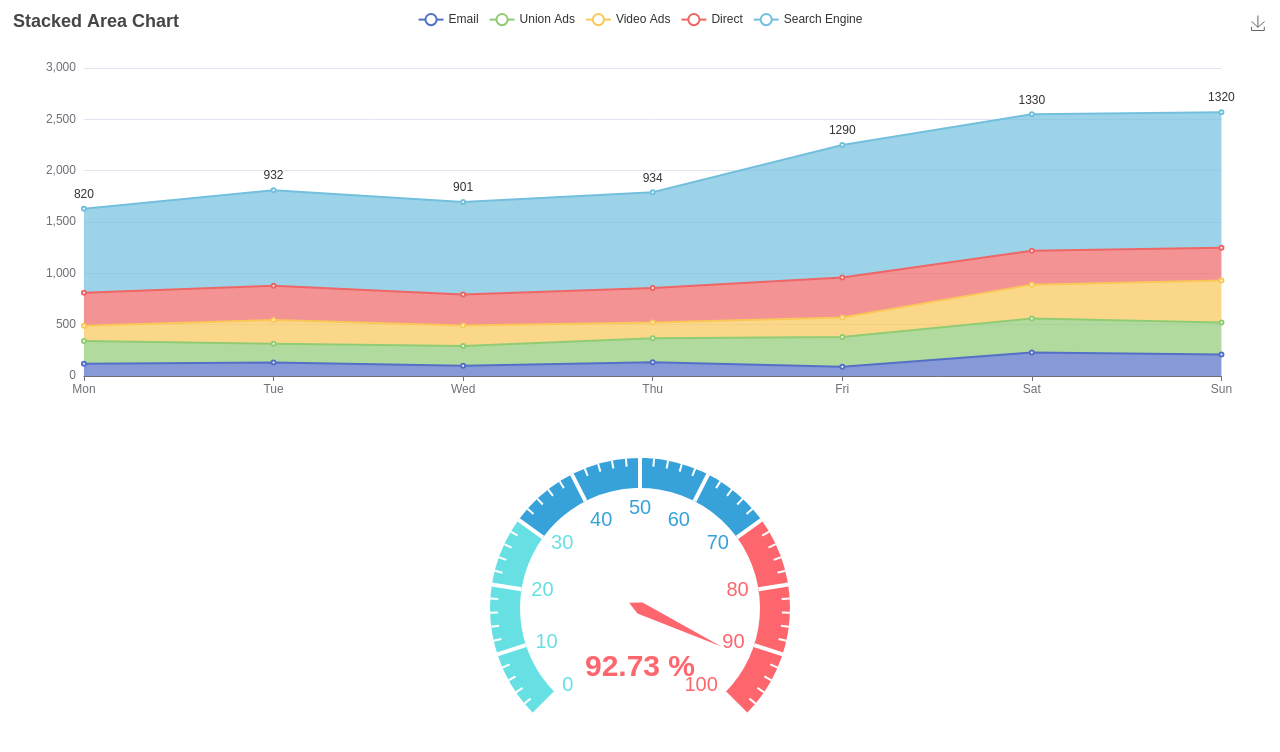
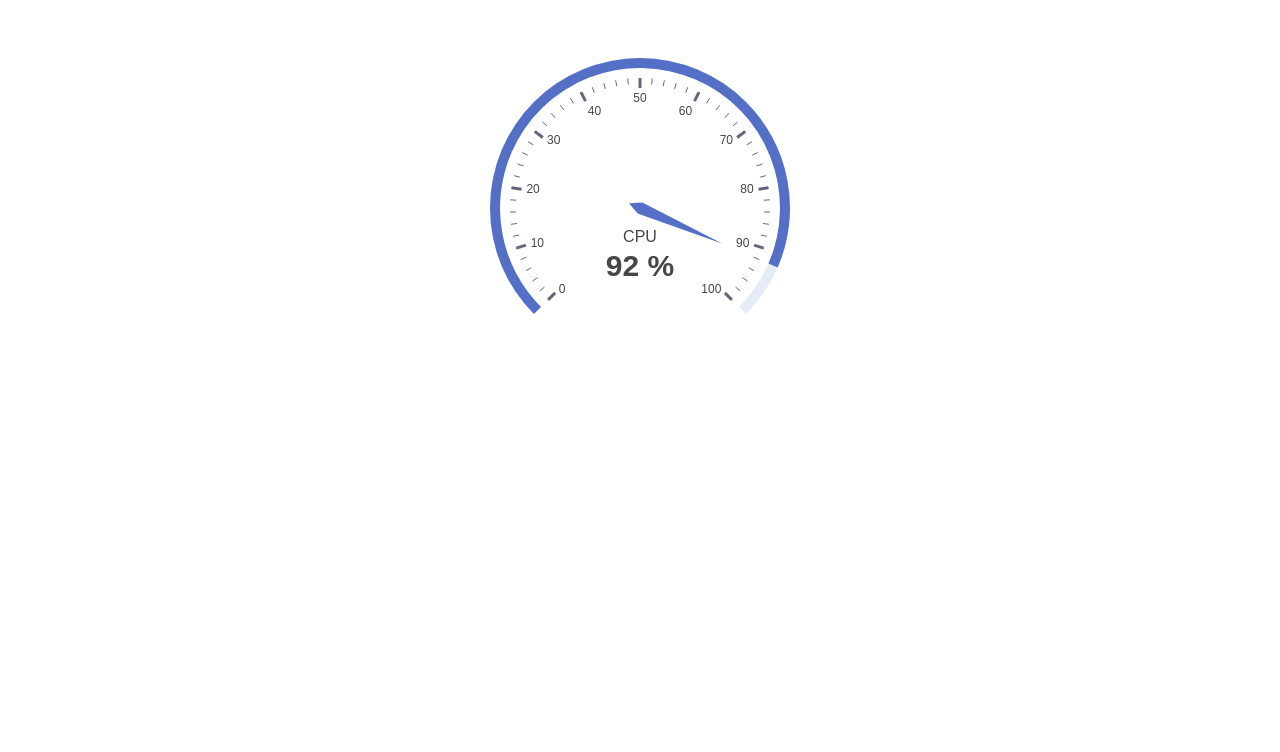
Before and after one commit to qzmlgfj/Ant-Net-Monitor, a Vue app in the folder frontend/: page / in a window 1280 px wide. Shown: the top 752 px of the page. Built offline with nearby package versions, Linux system fonts and the light colour scheme.

Commit message:
Add some basic components

```diff
--- a/frontend/package.json
+++ b/frontend/package.json
@@ -10,6 +10,7 @@
   "dependencies": {
     "core-js": "^3.20.3",
     "echarts": "^5.2.2",
+    "sass": "^1.49.0",
     "vue": "^3.0.0",
     "vue-echarts": "^6.0.2"
   },
--- a/frontend/src/App.vue
+++ b/frontend/src/App.vue
@@ -1,126 +1,16 @@
 <template>
     <div>
-        <chart :option="option" />
         <dash-board />
     </div>
 </template>
 
 <script>
-import chart from "./components/LineChart.vue";
-import dashBoard from "./components/DashBoard.vue";
+import DashBoard from "./components/DashBoard.vue";
 
 export default {
     components: {
-        chart,
-        dashBoard,
-    },
-    data: function () {
-        return {
-            option: {
-                title: {
-                    text: "Stacked Area Chart",
-                },
-                tooltip: {
-                    trigger: "axis",
-                    axisPointer: {
-                        type: "cross",
-                        label: {
-                            backgroundColor: "#6a7985",
-                        },
-                    },
-                },
-                legend: {
-                    data: [
-                        "Email",
-                        "Union Ads",
-                        "Video Ads",
-                        "Direct",
-                        "Search Engine",
-                    ],
-                },
-                toolbox: {
-                    feature: {
-                        saveAsImage: {},
-                    },
-                },
-                grid: {
-                    left: "3%",
-                    right: "4%",
-                    bottom: "3%",
-                    containLabel: true,
-                },
-                xAxis: [
-                    {
-                        type: "category",
-                        boundaryGap: false,
-                        data: ["Mon", "Tue", "Wed", "Thu", "Fri", "Sat", "Sun"],
-                    },
-                ],
-                yAxis: [
-                    {
-                        type: "value",
-                    },
-                ],
-                series: [
-                    {
-                        name: "Email",
-                        type: "line",
-                        stack: "Total",
-                        areaStyle: {},
-                        emphasis: {
-                            focus: "series",
-                        },
-                        data: [120, 132, 101, 134, 90, 230, 210],
-                    },
-                    {
-                        name: "Union Ads",
-                        type: "line",
-                        stack: "Total",
-                        areaStyle: {},
-                        emphasis: {
-                            focus: "series",
-                        },
-                        data: [220, 182, 191, 234, 290, 330, 310],
-                    },
-                    {
-                        name: "Video Ads",
-                        type: "line",
-                        stack: "Total",
-                        areaStyle: {},
-                        emphasis: {
-                            focus: "series",
-                        },
-                        data: [150, 232, 201, 154, 190, 330, 410],
-                    },
-                    {
-                        name: "Direct",
-                        type: "line",
-                        stack: "Total",
-                        areaStyle: {},
-                        emphasis: {
-                            focus: "series",
-                        },
-                        data: [320, 332, 301, 334, 390, 330, 320],
-                    },
-                    {
-                        name: "Search Engine",
-                        type: "line",
-                        stack: "Total",
-                        label: {
-                            show: true,
-                            position: "top",
-                        },
-                        areaStyle: {},
-                        emphasis: {
-                            focus: "series",
-                        },
-                        data: [820, 932, 901, 934, 1290, 1330, 1320],
-                    },
-                ],
-                url: "https://www.echartsjs.com/examples/data/asset/data/line-stacked-area.json",
-            },
-        };
-    },
+        DashBoard
+    }
 };
 </script>
 
--- a/frontend/src/components/ClockDemo.vue
+++ /dev/null
@@ -1,41 +0,0 @@
-<template>
-<p>
-    {{this.current_time.hours}}:{{this.current_time.minutes}}:{{this.current_time.seconds}}
-    <br />
-    {{this.current_time.hours}}:{{this.current_time.minutes}}:{{this.current_time.seconds}}
-</p>
-</template>
-
-<script>
-export default {
-    data: function () {
-        var date = new Date();
-        return {
-            current_time: {
-                hours: date.getHours(),
-                minutes: date.getMinutes(),
-                seconds: date.getSeconds(),
-            },
-        };
-    },
-    methods: {
-        updateTime: function () {
-            var date = new Date();
-            this.current_time.hours = date.getHours();
-            this.current_time.minutes = date.getMinutes();
-            this.current_time.seconds = date.getSeconds();
-        },
-    },
-    mounted: function () {
-        setInterval(() => {
-            this.updateTime();
-        }, 1000);
-    },
-};
-</script>
-
-<style scoped>
-.chart {
-    height: 400px;
-}
-</style>
--- a/frontend/src/components/DashBoard.vue
+++ b/frontend/src/components/DashBoard.vue
@@ -1,82 +1,28 @@
 <template>
-    <v-chart class="chart" :option="option" />
+    <gauge-chart :argv="argv[0]" />
 </template>
 
 <script>
-import { use } from "echarts/core";
-import { GaugeChart } from "echarts/charts";
-import { CanvasRenderer } from "echarts/renderers";
-import VChart, { THEME_KEY } from "vue-echarts";
-use([GaugeChart, CanvasRenderer]);
+import GaugeChart from "./charts/GaugeChart.vue";
 
 export default {
-    name: "DashBoard",
     components: {
-        VChart
+        GaugeChart,
     },
-    provide: {
-        [THEME_KEY]: "white",
-    },
-    data: function () {
+    data() {
         return {
-            option: {
-                series: [
-                    {
-                        type: "gauge",
-                        axisLine: {
-                            lineStyle: {
-                                width: 30,
-                                color: [
-                                    [0.3, "#67e0e3"],
-                                    [0.7, "#37a2da"],
-                                    [1, "#fd666d"],
-                                ],
-                            },
-                        },
-                        pointer: {
-                            itemStyle: {
-                                color: "auto",
-                            },
-                        },
-                        axisTick: {
-                            distance: -30,
-                            length: 8,
-                            lineStyle: {
-                                color: "#fff",
-                                width: 2,
-                            },
-                        },
-                        splitLine: {
-                            distance: -30,
-                            length: 30,
-                            lineStyle: {
-                                color: "#fff",
-                                width: 4,
-                            },
-                        },
-                        axisLabel: {
-                            color: "auto",
-                            distance: 40,
-                            fontSize: 20,
-                        },
-                        detail: {
-                            valueAnimation: true,
-                            formatter: "{value} %",
-                            color: "auto",
-                        },
-                        data: [
-                            {
-                                value: 70,
-                            },
-                        ],
-                    },
-                ],
-            },
+            argv: [],
         };
     },
-    beforeMount: function () {
+    methods: {
+        addArgv(name, type, value) {
+            this.argv.push({ name, type, value });
+        },
+    },
+    beforeMount() {
+        this.addArgv("CPU", "Main", 50);
         setInterval(() => {
-            this.option.series[0].data[0].value = (Math.random() * 100).toFixed(2)
+            this.argv[0].value = Math.floor(Math.random() * 100);
         }, 1000);
     },
 };
--- /dev/null
+++ b/frontend/src/components/charts/GaugeChart.vue
@@ -0,0 +1,60 @@
+<template>
+    <v-chart class="chart" :option="option" />
+</template>
+
+<script>
+import { use } from "echarts/core";
+import { GaugeChart } from "echarts/charts";
+import { CanvasRenderer } from "echarts/renderers";
+import VChart, { THEME_KEY } from "vue-echarts";
+use([GaugeChart, CanvasRenderer]);
+
+export default {
+    name: "GaugeChart",
+    components: {
+        VChart,
+    },
+    props: ["argv"],
+    provide: {
+        [THEME_KEY]: "white",
+    },
+    data: function () {
+        return {
+            option: {
+                tooltip: {
+                    formatter: "{a} <br/>{b} : {c}%",
+                },
+                series: [
+                    {
+                        name: this.argv.name,
+                        type: "gauge",
+                        progress: {
+                            show: true,
+                        },
+                        detail: {
+                            valueAnimation: true,
+                            formatter: "{value} %",
+                        },
+                        data: [
+                            {
+                                value: this.argv.value,
+                                name: this.argv.name,
+                            },
+                        ],
+                    },
+                ],
+            },
+        };
+    },
+    watch: {
+        //! I hate syntactic sugar
+        argv: {
+            handler: function (argv) {
+                this.option.series[0].data[0].value = argv.value;
+            },
+            deep: true,
+            immediate: true,
+        },
+    },
+};
+</script>
--- a/frontend/src/components/LineChart.vue
+++ b/frontend/src/components/charts/LineChart.vue
@@ -42,7 +42,7 @@ export default {
         },1000)
     }
 };
-/*setInterval 中的function this会指向Window*/
+//*setInterval 中的function this会指向Window
 </script>
 
 <style scoped>
```
Also changed, not shown: 1 other file (tests, documents, lock files or other folders).
